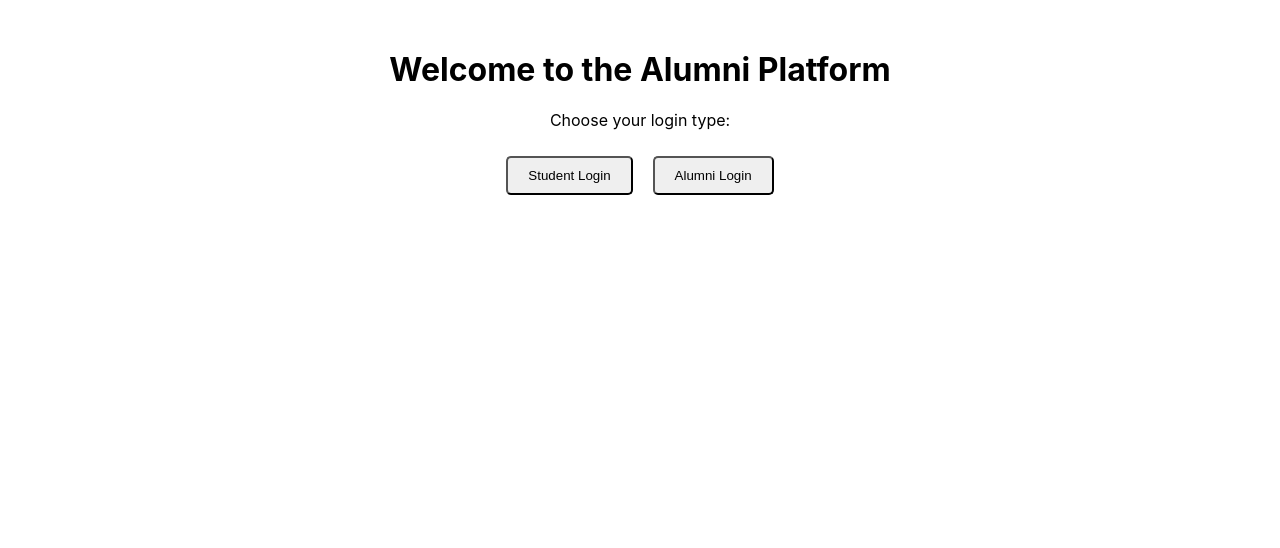
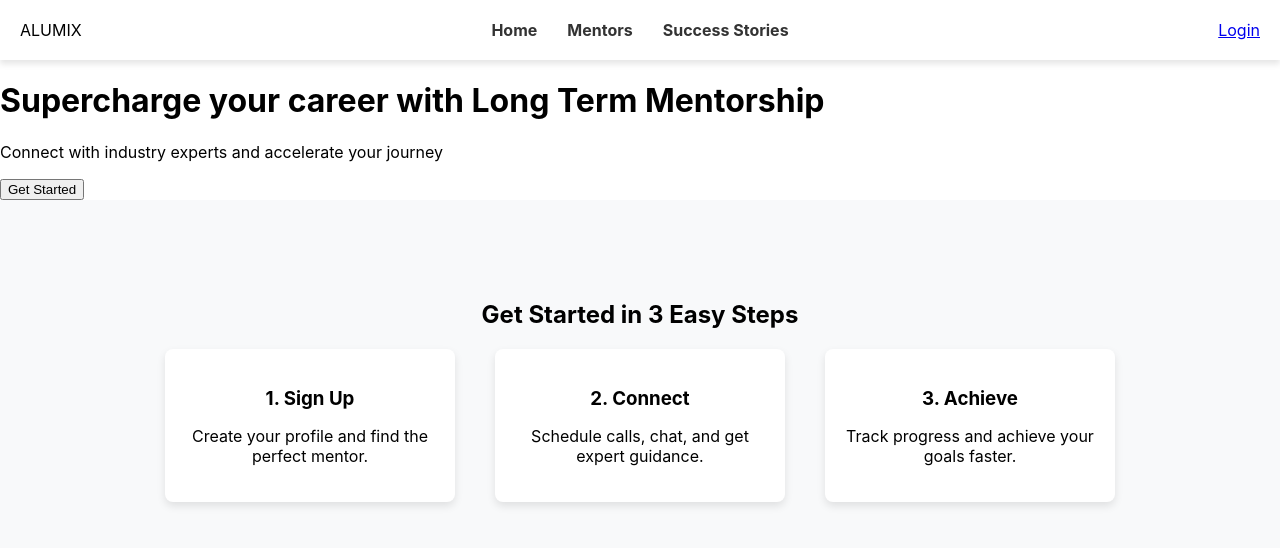
Before and after one commit to codehashira23/Hack-the-Future_2025_westwind, a React (Create React App) app in the folder alumix/: page / in a window 1280 px wide. Shown: the top 548 px of the page. Built offline with nearby package versions, Linux system fonts and the light colour scheme.

Commit message:
made home page (nav , herosection cards with css )

```diff
--- a/alumix/src/Home.jsx
+++ b/alumix/src/Home.jsx
@@ -1,22 +1,26 @@
 import React from "react";
-import { useNavigate } from "react-router-dom";
-import "./styles/Home.css";
+import Navbar from "./components/navbar";
+import HeroSection from "./components/herosection";
+// import Mentorship from "../components/Mentorship";
+import HowItWorks from "./components/howitworks";
+// import SuccessStories from "../components/SuccessStories";
+// import Community from "../components/Community";
+// import Testimonials from "../components/Testimonials";
+// import FAQ from "../components/FAQ";
+// import Footer from "../components/Footer";
 
 const Home = () => {
-  const navigate = useNavigate();
-
   return (
-    <div className="home-container">
-      <h1>Welcome to the Alumni Platform</h1>
-      <p>Choose your login type:</p>
-      <div className="button-group">
-        <button onClick={() => navigate("/login/student")} className="btn student-btn">
-          Student Login
-        </button>
-        <button onClick={() => navigate("/login/alumni")} className="btn alumni-btn">
-          Alumni Login
-        </button>
-      </div>
+    <div>
+      <Navbar />
+      <HeroSection />
+      {/* <Mentorship /> */}
+      <HowItWorks />
+      {/* <SuccessStories />
+      <Community />
+      <Testimonials />
+      <FAQ />
+      <Footer /> */}
     </div>
   );
 };
--- /dev/null
+++ b/alumix/src/components/herosection.jsx
@@ -0,0 +1,14 @@
+import React from "react";
+import "../styles/navbar.css";
+
+const HeroSection = () => {
+  return (
+    <div className="hero">
+      <h1>Supercharge your career with <span className="highlight">Long Term Mentorship</span></h1>
+      <p>Connect with industry experts and accelerate your journey</p>
+      <button className="cta-button">Get Started</button>
+    </div>
+  );
+};
+
+export default HeroSection;
--- /dev/null
+++ b/alumix/src/components/howitworks.jsx
@@ -0,0 +1,26 @@
+import React from "react";
+import "../styles/howitworks.css";
+
+const HowItWorks = () => {
+  return (
+    <div className="how-it-works">
+      <h2>Get Started in 3 Easy Steps</h2>
+      <div className="steps">
+        <div className="step">
+          <h3>1. Sign Up</h3>
+          <p>Create your profile and find the perfect mentor.</p>
+        </div>
+        <div className="step">
+          <h3>2. Connect</h3>
+          <p>Schedule calls, chat, and get expert guidance.</p>
+        </div>
+        <div className="step">
+          <h3>3. Achieve</h3>
+          <p>Track progress and achieve your goals faster.</p>
+        </div>
+      </div>
+    </div>
+  );
+};
+
+export default HowItWorks;
--- /dev/null
+++ b/alumix/src/components/navbar.jsx
@@ -0,0 +1,20 @@
+import React from "react";
+import "../styles/navbar.css";
+
+const Navbar = () => {
+  return (
+    <nav className="navbar">
+      <div className="logo">ALUMIX</div>
+      <ul className="nav-links">
+        <li><a href="#">Home</a></li>
+        <li><a href="#">Mentors</a></li>
+        <li><a href="#">Success Stories</a></li>
+      </ul>
+      <div class=" nav-buttons">
+        <a href="#">Login</a>
+      </div>
+    </nav>
+  );
+};
+
+export default Navbar;
--- /dev/null
+++ b/alumix/src/styles/herosection.css
@@ -0,0 +1,21 @@
+.hero {
+    text-align: center;
+    padding: 100px 20px;
+    background: linear-gradient(to right, #007bff, #6610f2);
+    color: white;
+  }
+
+  .highlight {
+    color: yellow;
+  }
+
+  .cta-button {
+    padding: 15px 30px;
+    background-color: #ffcc00;
+    color: #000;
+    border: none;
+    cursor: pointer;
+    font-size: 18px;
+    margin-top: 20px;
+    border-radius: 5px;
+  }
--- /dev/null
+++ b/alumix/src/styles/howitworks.css
@@ -0,0 +1,23 @@
+.how-it-works {
+    text-align: center;
+    padding: 80px 20px;
+    background-color: #f8f9fa;
+  }
+
+  .steps {
+    display: flex;
+    justify-content: center;
+    gap: 40px;
+  }
+
+  .step {
+    background: white;
+    padding: 20px;
+    border-radius: 8px;
+    box-shadow: 0 4px 8px rgba(0, 0, 0, 0.1);
+    width: 250px;
+  }
+
+  .step h3 {
+    margin-bottom: 10px;
+  }
--- /dev/null
+++ b/alumix/src/styles/navbar.css
@@ -0,0 +1,41 @@
+.navbar {
+    display: flex;
+    align-items: center;
+    justify-content: space-between;
+    padding: 20px;
+    background-color: #fff;
+    box-shadow: 0px 4px 6px rgba(0, 0, 0, 0.1);
+}
+
+.logo {
+    flex: 1; /* Pushes content to the left */
+}
+
+.nav-center {
+    flex: 2;
+    display: flex;
+    justify-content: center;
+}
+
+.nav-links {
+    list-style: none;
+    display: flex;
+    padding: 0;
+    margin: 0;
+}
+
+.nav-links li {
+    margin: 0 15px;
+}
+
+.nav-links a {
+    text-decoration: none;
+    color: #333;
+    font-weight: bold;
+}
+
+.nav-buttons {
+    flex: 1;
+    display: flex;
+    justify-content: flex-end; /* Pushes buttons to the right */
+}
```
